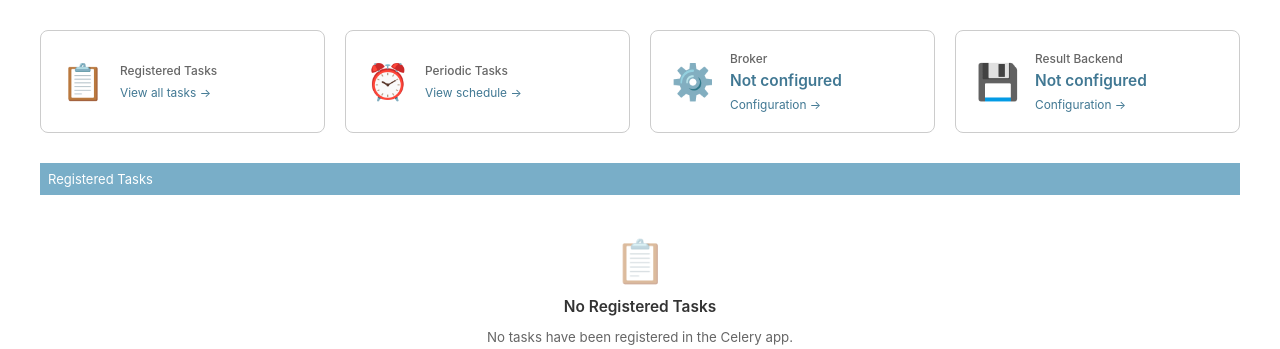
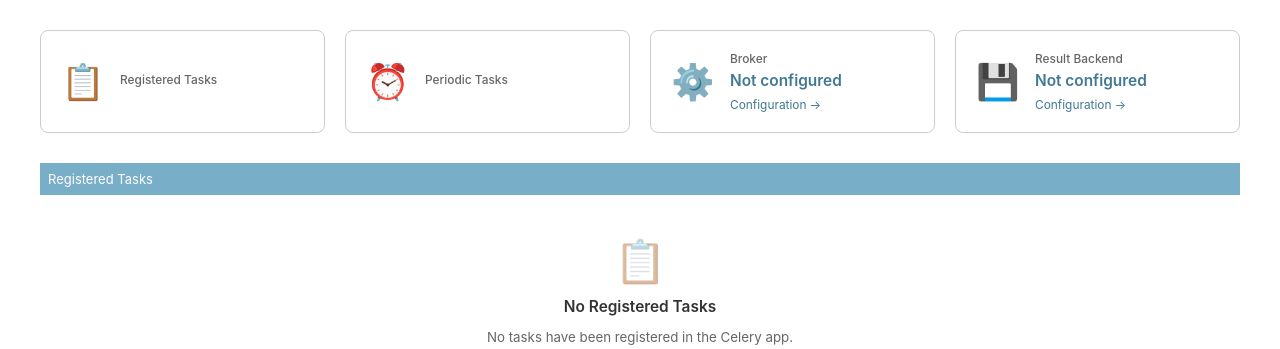
Before and after one commit to yassi/dj-celery-panel, a Django app: template dj_celery_panel/templates/admin/dj_celery_panel/index.html in a window 1280 px wide. Shown: the part 160-509 px from the top of the page. Run offline with Django 4.2, Linux system fonts and the light colour scheme; the template is opened without the code that fills it, so the values that code supplies are empty; parts of the project's set-up code (start-up, migrations or seed data) failed here and were passed over.

Commit message:
remove links for registered and periodic task hero sections

```diff
--- a/dj_celery_panel/templates/admin/dj_celery_panel/index.html
+++ b/dj_celery_panel/templates/admin/dj_celery_panel/index.html
@@ -12,7 +12,6 @@
             <div class="overview-card-content">
                 <div class="overview-card-label">{% trans 'Registered Tasks' %}</div>
                 <div class="overview-card-value">{{ registered_tasks_count }}</div>
-                <a href="{% url 'dj_celery_panel:tasks' %}" class="overview-card-link">{% trans 'View all tasks →' %}</a>
             </div>
         </div>
 
@@ -21,7 +20,6 @@
             <div class="overview-card-content">
                 <div class="overview-card-label">{% trans 'Periodic Tasks' %}</div>
                 <div class="overview-card-value">{{ periodic_tasks_count }}</div>
-                <a href="#periodic-section" class="overview-card-link">{% trans 'View schedule →' %}</a>
             </div>
         </div>
 
```
